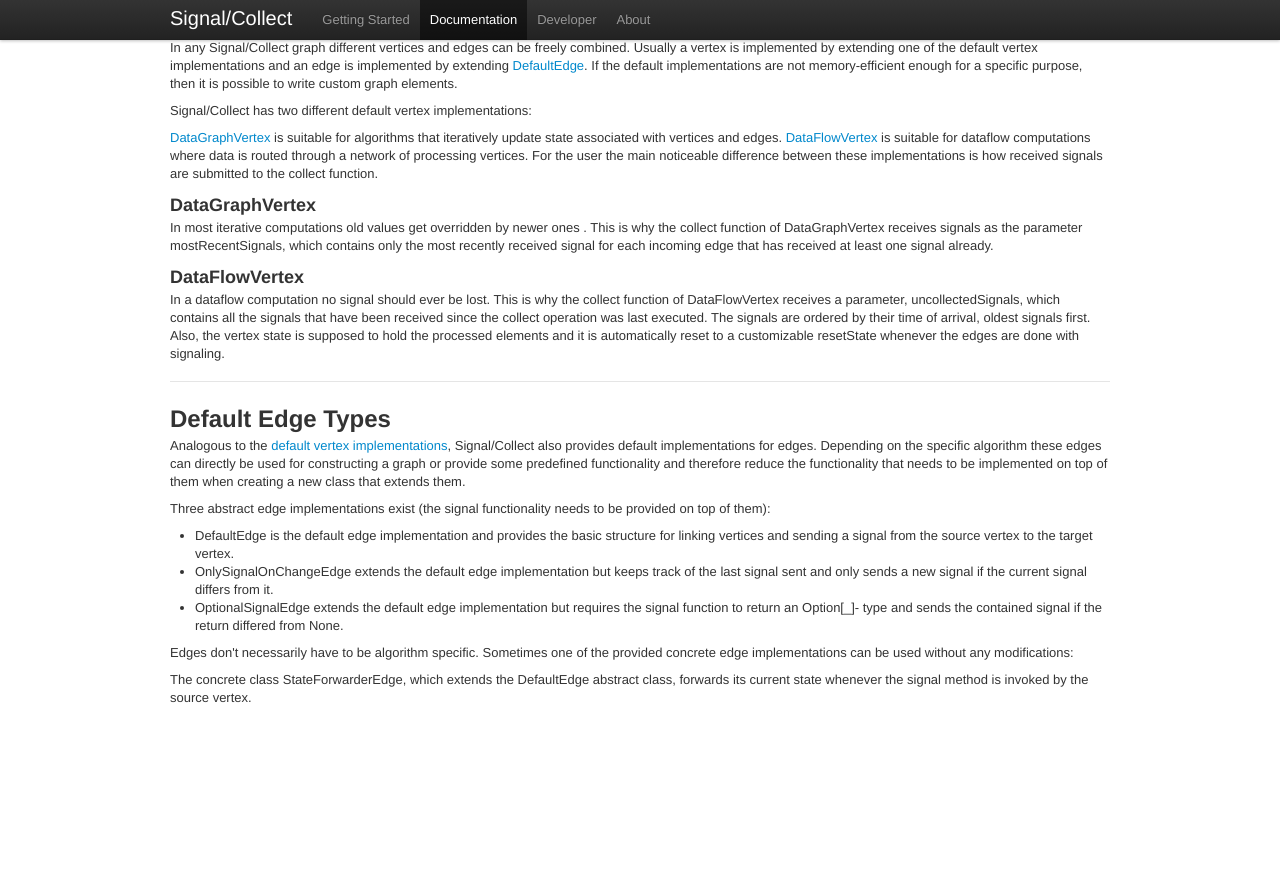
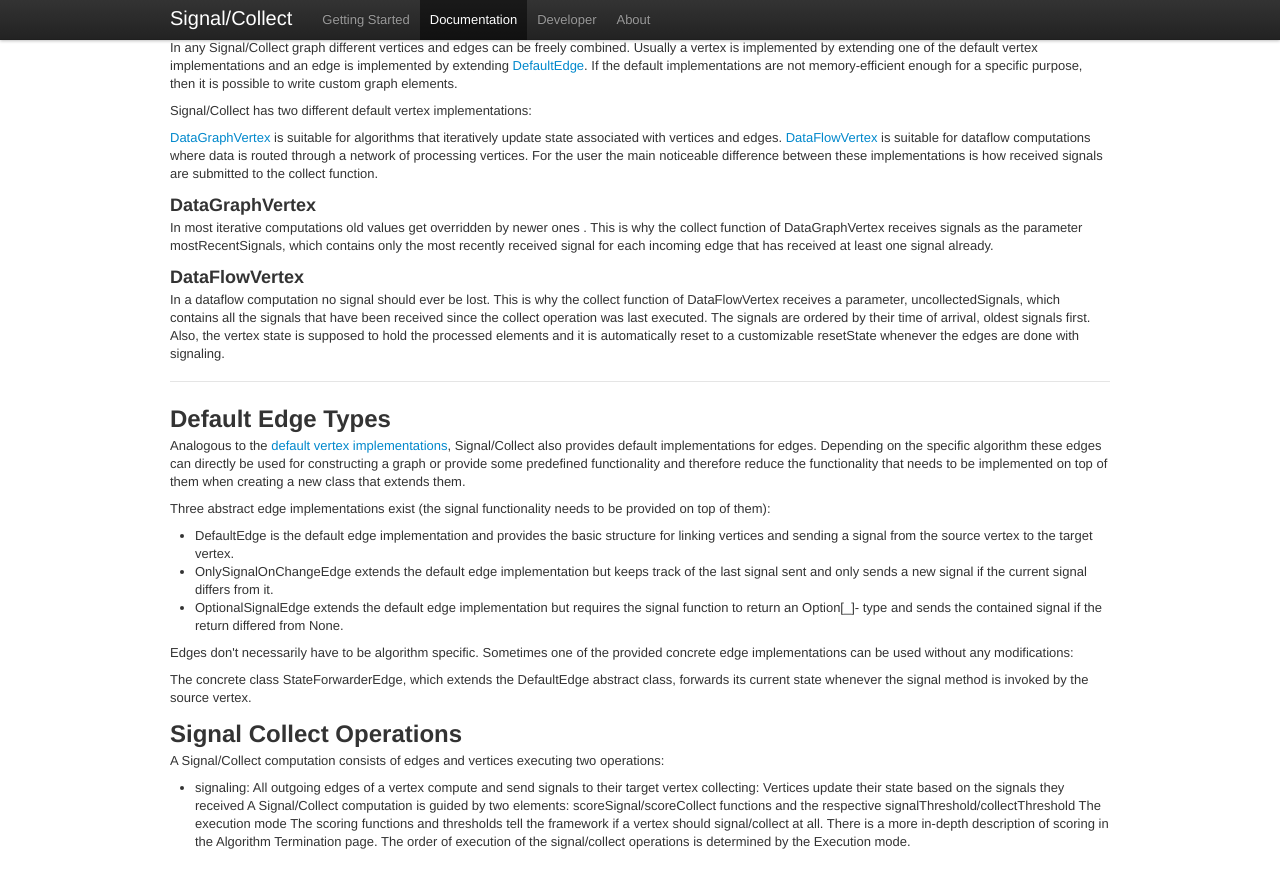
Before and after one commit to uzh/signal-collect, a Jekyll site: the page built from documentation.html, in a window 1280 px wide and 900 px high, scrolled down 778 px. Shown: the top 888 px of the window. Built offline with Jekyll 4.4.1, drawn with Linux system fonts in a browser that asks for light colours; comment, search, counter and statistics services are not loaded; before the commit the page ends 1534 px from its top, so only the background shows below that.

Commit message:
more docu

```diff
--- a/documentation.html
+++ b/documentation.html
@@ -64,3 +64,15 @@
 <p>Edges don't necessarily have to be algorithm specific. Sometimes one of the provided concrete edge implementations can be used without any modifications:</p>
 
 <p>The concrete class StateForwarderEdge, which extends the DefaultEdge abstract class, forwards its current state whenever the signal method is invoked by the source vertex.</p>
+
+<h2 id="SignalCollectOperations">Signal Collect Operations</h2>
+<p>A Signal/Collect computation consists of edges and vertices executing two operations:</p>
+
+<ul>
+<li>signaling: All outgoing edges of a vertex compute and send signals to their target vertex
+collecting: Vertices update their state based on the signals they received
+A Signal/Collect computation is guided by two elements:
+
+scoreSignal/scoreCollect functions and the respective signalThreshold/collectThreshold
+The execution mode
+The scoring functions and thresholds tell the framework if a vertex should signal/collect at all. There is a more in-depth description of scoring in the Algorithm Termination page. The order of execution of the signal/collect operations is determined by the Execution mode.
--- a/index.html
+++ b/index.html
@@ -20,7 +20,7 @@
 	</div>
 	<div class="span4">
 	  <h2>Scalable</h2>
-	  <p>Large graphs can be processed distributedly on a cluster.</p>
+	  <p>Large graphs can be processed in a matter of seconds.</p>
 	</div>
 	<div class="span4">
 	  <h2>Configurable</h2><!-- Dynamic &amp; -->
```
